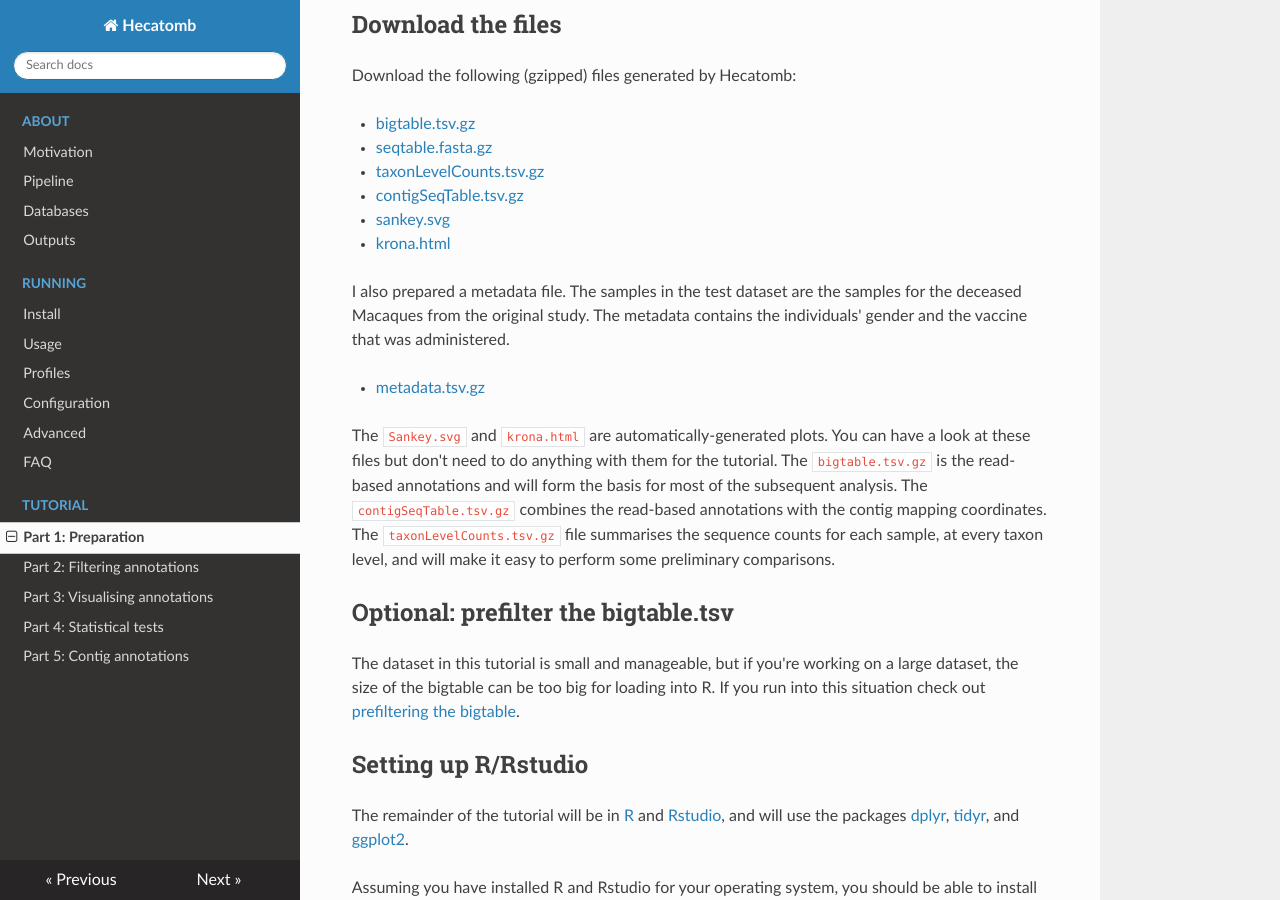
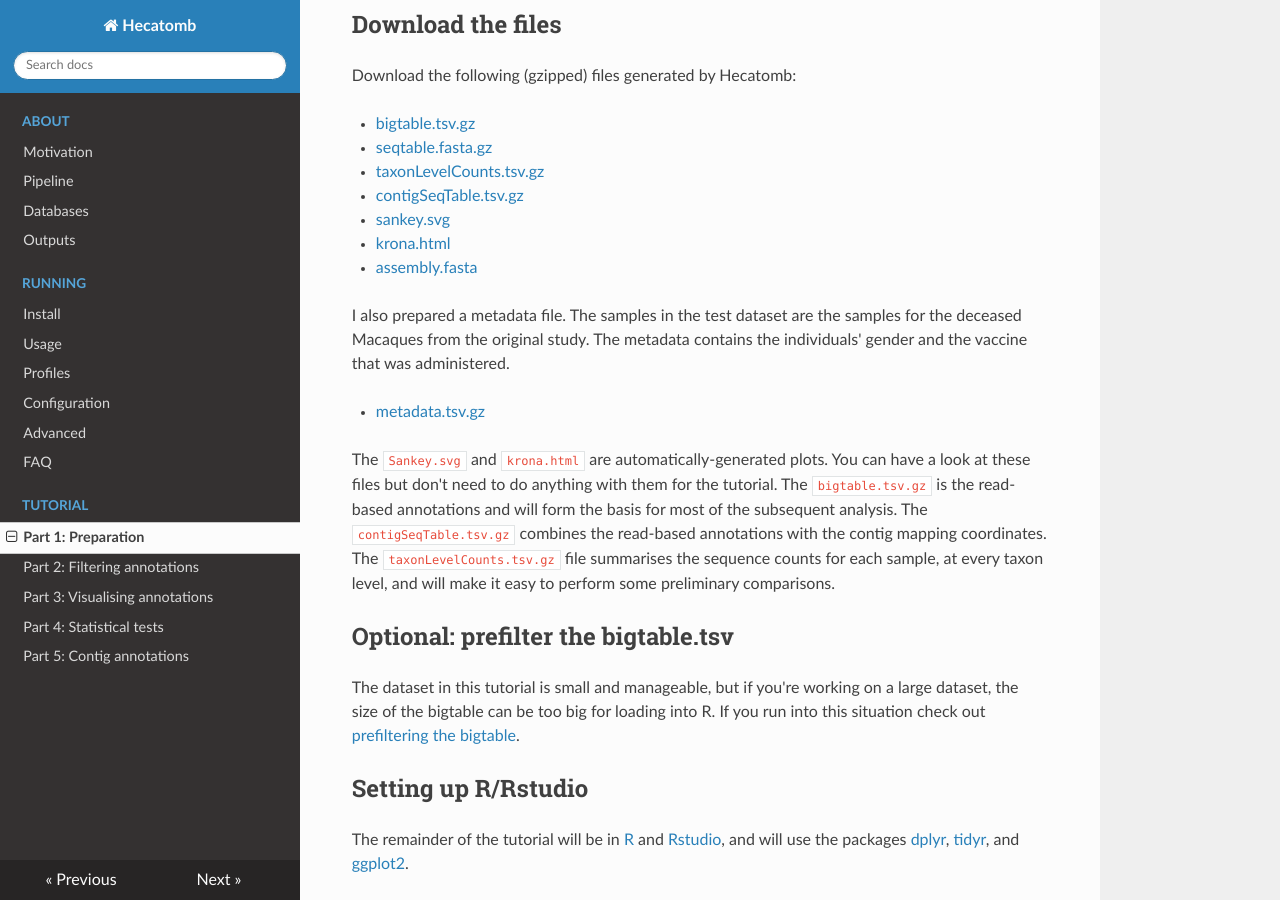
Before and after one commit to shandley/hecatomb, an MkDocs documentation site: the page built from docs/tutorialPt1.md, in a window 1280 px wide and 900 px high, scrolled down 946 px. Built offline with MkDocs 1.6.1, drawn with Linux system fonts in a browser that asks for light colours; nearby versions of some CDN libraries; a script that is not in the unit is left out.

Commit message:
add links

```diff
--- a/docs/tutorialPt1.md
+++ b/docs/tutorialPt1.md
@@ -37,18 +37,19 @@
 
 Download the following (gzipped) files generated by Hecatomb:
 
-- [bigtable.tsv.gz](#)
-- [seqtable.fasta.gz](#)
-- [taxonLevelCounts.tsv.gz](#)
-- [contigSeqTable.tsv.gz](#)
-- [sankey.svg](#)
-- [krona.html](#)
+- [bigtable.tsv.gz](https://cloudstor.aarnet.edu.au/plus/s/549SmspixHnryiK)
+- [seqtable.fasta.gz](https://cloudstor.aarnet.edu.au/plus/s/pZ0GXoTYgPf9aF4/download)
+- [taxonLevelCounts.tsv.gz](https://cloudstor.aarnet.edu.au/plus/s/wGfkmgmsZhGkUaf/download)
+- [contigSeqTable.tsv.gz](https://cloudstor.aarnet.edu.au/plus/s/flovOcyWIc94RPx)
+- [sankey.svg](https://cloudstor.aarnet.edu.au/plus/s/gwfa9xcA9m0aRmg/download)
+- [krona.html](https://cloudstor.aarnet.edu.au/plus/s/hFo1Rnx8h3rTXSu/download)
+- [assembly.fasta](https://cloudstor.aarnet.edu.au/plus/s/bmTo2jzwB65eRsr)
 
 I also prepared a metadata file.
 The samples in the test dataset are the samples for the deceased Macaques from the original study.
 The metadata contains the individuals' gender and the vaccine that was administered.
 
-- [metadata.tsv.gz](#)
+- [metadata.tsv.gz](https://cloudstor.aarnet.edu.au/plus/s/65xBlEe4TNxvOCp/download)
 
 The `Sankey.svg` and `krona.html` are automatically-generated plots.
 You can have a look at these files but don't need to do anything with them for the tutorial.
```
